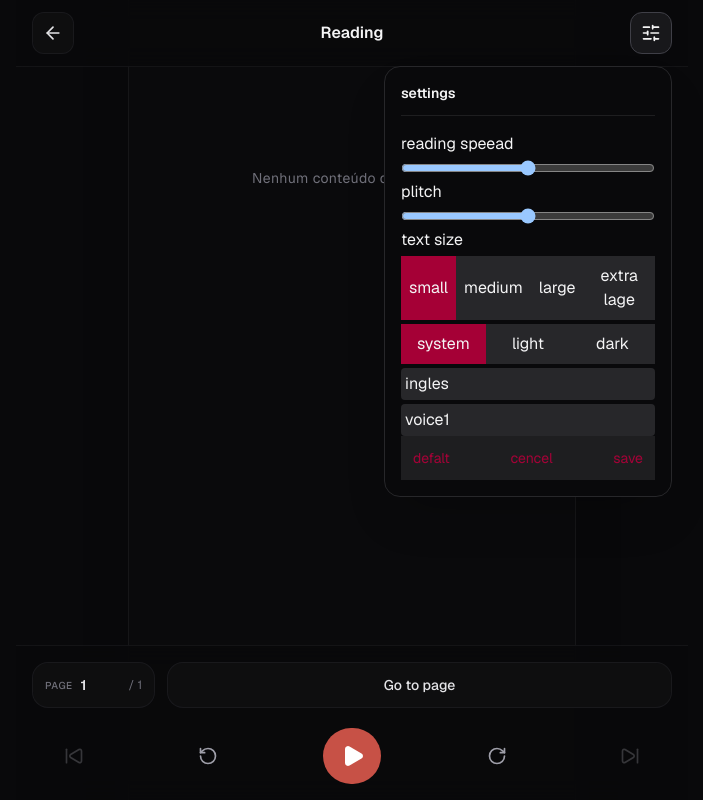
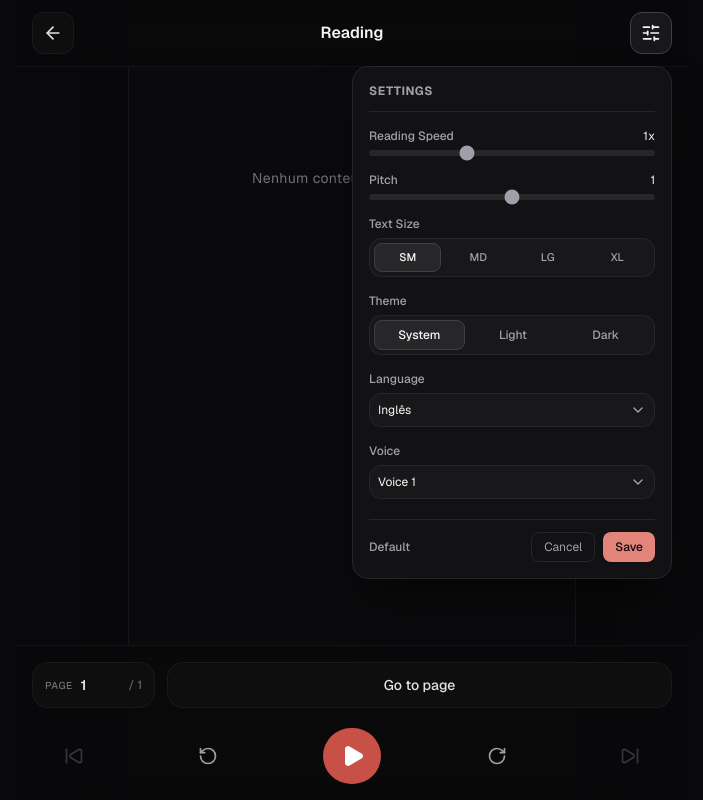
Before and after one commit to jaozinpaulin/audioread-app, a Next.js app: page /reading in a window 1280 px wide. Both pictures are taken after a click on the button 938 px from the left and 33 px from the top of the page. Shown: the whole page, without its empty margins (288-991 px from the left). Built offline with nearby package versions, Linux system fonts and the light colour scheme.

Commit message:
style: ajusta layout e estilos melhorias

```diff
--- a/package.json
+++ b/package.json
@@ -9,7 +9,7 @@
     "lint": "eslint"
   },
   "dependencies": {
-    "lucide-react": "^1.52.0",
+    "lucide-react": "^1.55.0",
     "next": "16.3.8",
     "pdfjs-dist": "^6.4.299",
     "react": "19.2.8",
--- a/src/app/components/MenuSettings.tsx
+++ b/src/app/components/MenuSettings.tsx
@@ -1,136 +1,226 @@
 // @ts-nocheck
 'use client';
 
-import { ChevronRight, SlidersHorizontal } from "lucide-react"
+import { SlidersHorizontal, ChevronDown } from "lucide-react"
 import { useState } from "react";
 
-const text = [
-    { size: "text-lg", name: "small" },
-    { size: "text-2xl", name: "medium" },
-    { size: "text-3xl", name: "large" },
-    { size: "text-4xl", name: "extra lage" }
+const textSizes = [
+    { name: "sm" },
+    { name: "md" },
+    { name: "lg" },
+    { name: "xl" }
 ]
 
 const systemTheme = ["system", "light", "dark"];
-
-const lenguage = ["portugues", "ingles", "espanhol"];
-const voices = ["voice1", "voice2", "voice3", "voice4", "voice5", "voice6", "voice8",]
-
+const languages = ["português", "inglês", "espanhol"];
+const voices = ["voice 1", "voice 2", "voice 3", "voice 4", "voice 5", "voice 6"];
 
 export default function MenuSettings({ isOpen, setIsOpen }) {
-    const [sizeActive, setSizeActive] = useState("small");
+    const [sizeActive, setSizeActive] = useState("sm");
     const [systemThemeActive, setSystemThemeActive] = useState("system");
-    const [lenguageActive, setLenguageActive] = useState("ingles")
-    const [languegeOpen, setLanguegeOpen] = useState(false);
 
-    const [voiceActive, setVoiceActive] = useState("voice1")
+    const [languageActive, setLanguageActive] = useState("inglês");
+    const [languageOpen, setLanguageOpen] = useState(false);
+
+    const [voiceActive, setVoiceActive] = useState("voice 1");
     const [voiceOpen, setVoiceOpen] = useState(false);
 
+    const [readingSpeed, setReadingSpeed] = useState(1);
+    const [pitch, setPitch] = useState(1);
 
+    const handleReset = () => {
+        setSizeActive("sm");
+        setSystemThemeActive("system");
+        setLanguageActive("inglês");
+        setVoiceActive("voice 1");
+        setReadingSpeed(1);
+        setPitch(1);
+    };
 
     return (
-        <>
+        <div className="relative inline-block text-left">
             <button
                 onClick={() => setIsOpen(!isOpen)}
-                title="Menu configuracoes acessibilidade"
-                className={`flex items-center justify-center rounded-xl cursor-pointer border p-2.5 transition-colors ${isOpen
+                title="Menu configurações de acessibilidade"
+                className={`flex items-center justify-center rounded-xl cursor-pointer border p-2.5 transition-all duration-200 ${isOpen
                         ? 'border-zinc-700 bg-zinc-900 text-zinc-100'
-                    : 'border-zinc-800/50 bg-zinc-900/40 text-zinc-300 hover:border-zinc-700 hover:text-zinc-100'
-                    }`}>
+                        : 'border-[var(--color-border-subtle)] bg-[var(--color-card-bg)] text-[var(--color-text-muted)] hover:border-zinc-700 hover:text-[var(--color-text-main)]'
+                    }`}
+            >
                 <SlidersHorizontal className="h-5 w-5" />
             </button>
 
             {isOpen && (
-                <div className="absolute right-0 top-full  z-50 mt-3 w-72 max-w-[calc(100vw-2rem)] rounded-2xl border border-zinc-800 bg-zinc-950 p-4 shadow-2xl shadow-black/20">
+                <div className="absolute right-0 top-full z-50 mt-3 w-80 max-w-[calc(100vw-2rem)] rounded-2xl border border-[var(--color-border-subtle)] bg-[var(--color-card-bg)] p-4 shadow-2xl shadow-black/50 backdrop-blur-md">
 
-                    <div className="mb-4 border-b border-zinc-800/70 pb-3">
-                        <h2 className="text-sm font-semibold text-zinc-100">
-                            settings
+                    {/* Header */}
+                    <div className="mb-4 flex items-center justify-between border-b border-[var(--color-border-subtle)] pb-3">
+                        <h2 className="text-xs font-bold uppercase tracking-wider text-[var(--color-text-muted)]">
+                            Settings
                         </h2>
                     </div>
 
-                    <div className="space-y-1 flex flex-col">
-                        <label>reading speead</label>
-                        <input type="range" />
+                    {/* Controles */}
+                    <div className="space-y-4 flex flex-col text-xs">
 
-                        <label>plitch</label>
-                        <input type="range" />
+                        {/* Reading Speed */}
+                        <div className="space-y-1.5 flex flex-col relative z-0">
+                            <div className="flex justify-between text-[var(--color-text-muted)]">
+                                <label className="font-medium">Reading Speed</label>
+                                <span className="text-[var(--color-text-main)]">{readingSpeed}x</span>
+                            </div>
+                            <input
+                                type="range"
+                                min="0.5"
+                                max="2"
+                                step="0.1"
+                                value={readingSpeed}
+                                onChange={(e) => setReadingSpeed(e.target.value)}
+                                className="w-full accent-zinc-400 cursor-pointer bg-zinc-800 h-1.5 rounded-lg appearance-none focus:outline-none"
+                            />
+                        </div>
 
-                        <label>text size</label>
+                        {/* Pitch */}
+                        <div className="space-y-1.5 flex flex-col relative z-0">
+                            <div className="flex justify-between text-[var(--color-text-muted)]">
+                                <label className="font-medium">Pitch</label>
+                                <span className="text-[var(--color-text-main)]">{pitch}</span>
+                            </div>
+                            <input
+                                type="range"
+                                min="0.5"
+                                max="1.5"
+                                step="0.1"
+                                value={pitch}
+                                onChange={(e) => setPitch(e.target.value)}
+                                className="w-full accent-zinc-400 cursor-pointer bg-zinc-800 h-1.5 rounded-lg appearance-none focus:outline-none"
+                            />
+                        </div>
 
-                        <div className="flex  bg-r-zinc-600 rounded-2xl">
-
-                            {text.map((typeSize, index) => (
+                        {/* Text Size */}
+                        <div className="space-y-1.5 flex flex-col">
+                            <label className="font-medium text-[var(--color-text-muted)]">Text Size</label>
+                            <div className="flex gap-1 bg-zinc-900 p-1 rounded-xl border border-[var(--color-border-subtle)]">
+                                {textSizes.map((typeSize, index) => (
                                     <button
                                         key={index}
-                                    className={`p-2  ${sizeActive === typeSize.name ? "bg-rose-800" : "bg-zinc-800"} `}>
-
+                                        onClick={() => setSizeActive(typeSize.name)}
+                                        className={`flex-1 py-1.5 px-1 rounded-lg text-center transition-all cursor-pointer font-medium uppercase text-[11px] ${sizeActive === typeSize.name
+                                                ? "bg-zinc-800 text-[var(--color-text-main)] border border-zinc-700 shadow-xs"
+                                                : "text-[var(--color-text-muted)] hover:text-[var(--color-text-main)] hover:bg-zinc-800/50"
+                                            }`}
+                                    >
                                         {typeSize.name}
                                     </button>
                                 ))}
                             </div>
+                        </div>
 
-                        <div className="flex bg-zinc-600 rounded-2xl">
+                        {/* System Theme */}
+                        <div className="space-y-1.5 flex flex-col">
+                            <label className="font-medium text-[var(--color-text-muted)]">Theme</label>
+                            <div className="flex gap-1 bg-zinc-900 p-1 rounded-xl border border-[var(--color-border-subtle)]">
                                 {systemTheme.map((theme, index) => (
                                     <button
                                         key={index}
-                                    className={`p-2 w-full ${theme === systemThemeActive ? "bg-rose-800" : "bg-zinc-800"} `}>
-
+                                        onClick={() => setSystemThemeActive(theme)}
+                                        className={`flex-1 py-1.5 px-2 rounded-lg text-center transition-all cursor-pointer font-medium capitalize ${theme === systemThemeActive
+                                                ? "bg-zinc-800 text-[var(--color-text-main)] border border-zinc-700 shadow-xs"
+                                                : "text-[var(--color-text-muted)] hover:text-[var(--color-text-main)] hover:bg-zinc-800/50"
+                                            }`}
+                                    >
                                         {theme}
                                     </button>
                                 ))}
                             </div>
+                        </div>
 
+                        {/* Language Dropdown - Abre para cima para não sobrepor o campo Voice */}
+                        <div className="space-y-1.5 flex flex-col relative z-30">
+                            <label className="font-medium text-[var(--color-text-muted)]">Language</label>
+                            <button
+                                onClick={() => { setLanguageOpen(!languageOpen); setVoiceOpen(false); }}
+                                className="flex items-center justify-between w-full bg-zinc-900 border border-[var(--color-border-subtle)] p-2 rounded-xl text-[var(--color-text-main)] hover:border-zinc-700 transition-colors cursor-pointer capitalize"
+                            >
+                                <span>{languageActive}</span>
+                                <ChevronDown className={`h-4 w-4 text-[var(--color-text-muted)] transition-transform ${languageOpen ? 'rotate-180' : ''}`} />
+                            </button>
 
-                        <div className="relative bg-zinc-800 rounded">
-
+                            {languageOpen && (
+                                <div className="absolute bottom-full left-0 right-0 z-40 mb-1 max-h-36 overflow-y-auto bg-zinc-900 border border-[var(--color-border-subtle)] rounded-xl shadow-xl flex flex-col p-1">
+                                    {languages.map((lang, index) => (
                                         <button
-                                onClick={() => setLanguegeOpen(!languegeOpen)}
-                                className="p-1 rounded-2xl text-zinc-100">{lenguageActive}</button>
-
-                            {languegeOpen && (
-                                <div className="absolute  bg-zinc-800 flex gap-3 flex-col items-start p-2">
-                                    {lenguage.map((lang, index) => (
-                                        <button key={index}
-                                            onClick={() => setLanguegeOpen(false)}
-                                            className="p-1 rounded-2xl  text-zinc-100">
+                                            key={index}
+                                            onClick={() => { setLanguageActive(lang); setLanguageOpen(false); }}
+                                            className={`p-2 rounded-lg text-left transition-colors cursor-pointer capitalize ${languageActive === lang
+                                                    ? "bg-zinc-800 text-[var(--color-text-main)] font-medium"
+                                                    : "text-[var(--color-text-muted)] hover:text-[var(--color-text-main)] hover:bg-zinc-800/50"
+                                                }`}
+                                        >
                                             {lang}
-
                                         </button>
                                     ))}
                                 </div>
                             )}
                         </div>
 
-                        <div className="relative bg-zinc-800 rounded">
-
+                        {/* Voice Dropdown - Abre para cima para não cortar no rodapé */}
+                        <div className="space-y-1.5 flex flex-col relative z-20">
+                            <label className="font-medium text-[var(--color-text-muted)]">Voice</label>
                             <button
-                                onClick={() => setVoiceOpen(!voiceOpen)}
-                                className="p-1 rounded-2xl text-zinc-100">{voiceActive}</button>
+                                onClick={() => { setVoiceOpen(!voiceOpen); setLanguageOpen(false); }}
+                                className="flex items-center justify-between w-full bg-zinc-900 border border-[var(--color-border-subtle)] p-2 rounded-xl text-[var(--color-text-main)] hover:border-zinc-700 transition-colors cursor-pointer capitalize"
+                            >
+                                <span>{voiceActive}</span>
+                                <ChevronDown className={`h-4 w-4 text-[var(--color-text-muted)] transition-transform ${voiceOpen ? 'rotate-180' : ''}`} />
+                            </button>
 
                             {voiceOpen && (
-                                <div className="absolute  bg-zinc-800 flex gap-3 flex-col items-start p-2">
+                                <div className="absolute bottom-full left-0 right-0 z-30 mb-1 max-h-36 overflow-y-auto bg-zinc-900 border border-[var(--color-border-subtle)] rounded-xl shadow-xl flex flex-col p-1">
                                     {voices.map((voice, index) => (
-                                        <button key={index}
-                                            onClick={() => setVoiceOpen(false)}
-                                            className="p-1 rounded-2xl  text-zinc-100">
+                                        <button
+                                            key={index}
+                                            onClick={() => { setVoiceActive(voice); setVoiceOpen(false); }}
+                                            className={`p-2 rounded-lg text-left transition-colors cursor-pointer capitalize ${voiceActive === voice
+                                                    ? "bg-zinc-800 text-[var(--color-text-main)] font-medium"
+                                                    : "text-[var(--color-text-muted)] hover:text-[var(--color-text-main)] hover:bg-zinc-800/50"
+                                                }`}
+                                        >
                                             {voice}
-
                                         </button>
                                     ))}
                                 </div>
                             )}
                         </div>
+
                     </div>
 
-                    <div className="items-center justify-between bg-zinc-800/70 w-full flex gap-3 p-3">
-                        <button className="text-rose-800 text-sm">defalt</button>
-                        <button className="text-rose-800 text-sm">cencel</button>
-                        <button className="text-rose-800 text-sm">save</button>
+                    {/* Footer / Actions */}
+                    <div className="mt-5 flex items-center justify-between border-t border-[var(--color-border-subtle)] pt-3 text-xs">
+                        <button
+                            onClick={handleReset}
+                            className="text-[var(--color-text-muted)] hover:text-[var(--color-text-main)] transition-colors cursor-pointer font-medium"
+                        >
+                            Default
+                        </button>
+                        <div className="flex gap-2">
+                            <button
+                                onClick={() => setIsOpen(false)}
+                                className="px-3 py-1.5 rounded-lg border border-[var(--color-border-subtle)] text-[var(--color-text-muted)] hover:bg-zinc-800 hover:text-[var(--color-text-main)] transition-colors cursor-pointer"
+                            >
+                                Cancel
+                            </button>
+                            <button
+                                onClick={() => setIsOpen(false)}
+                                className="px-3 py-1.5 rounded-lg bg-[var(--color-primary-rose)] text-[var(--color-app-bg)] hover:opacity-90 transition-opacity cursor-pointer font-medium shadow-sm"
+                            >
+                                Save
+                            </button>
                         </div>
                     </div>
+
+                </div>
             )}
-        </>
+        </div>
     )
-
 }
```
Also changed, not shown: 1 other file (tests, documents, lock files or other folders). Lines whose indentation alone changed are shown as unchanged.
